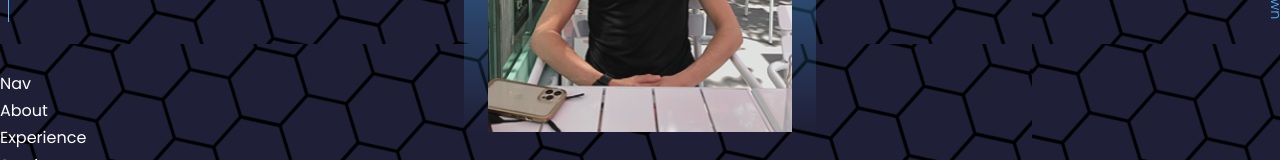
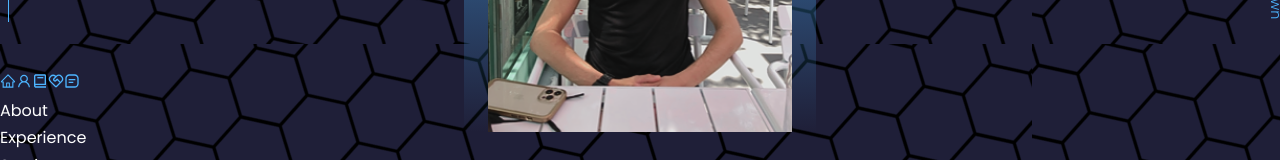
Before and after one commit to brianlockerbie/brianlockerbie.github.io, a React (Create React App) app: page / in a window 1280 px wide. Shown: the part 730-890 px from the top of the page. Built offline with nearby package versions, Linux system fonts and the light colour scheme.

Commit message:
added nav icons

```diff
--- a/src/components/nav/Nav.jsx
+++ b/src/components/nav/Nav.jsx
@@ -1,9 +1,20 @@
 import React from 'react'
 import './nav.css'
+import {AiOutlineHome} from 'react-icons/ai'
+import {AiOutlineUser} from 'react-icons/ai'
+import {BiBook} from 'react-icons/bi'
+import {RiServiceLine} from 'react-icons/ri'
+import {BiMessageSquareDetail} from 'react-icons/bi'
 
 const Nav = () => {
   return (
-    <div>Nav</div>
+    <nav>
+      <a href="#"><AiOutlineHome/></a>
+      <a href="#about"><AiOutlineUser/></a>
+      <a href="#experience"><BiBook/></a>
+      <a href="#services"><RiServiceLine/></a>
+      <a href="#contact"><BiMessageSquareDetail/></a>
+    </nav>
   )
 }
 
```
